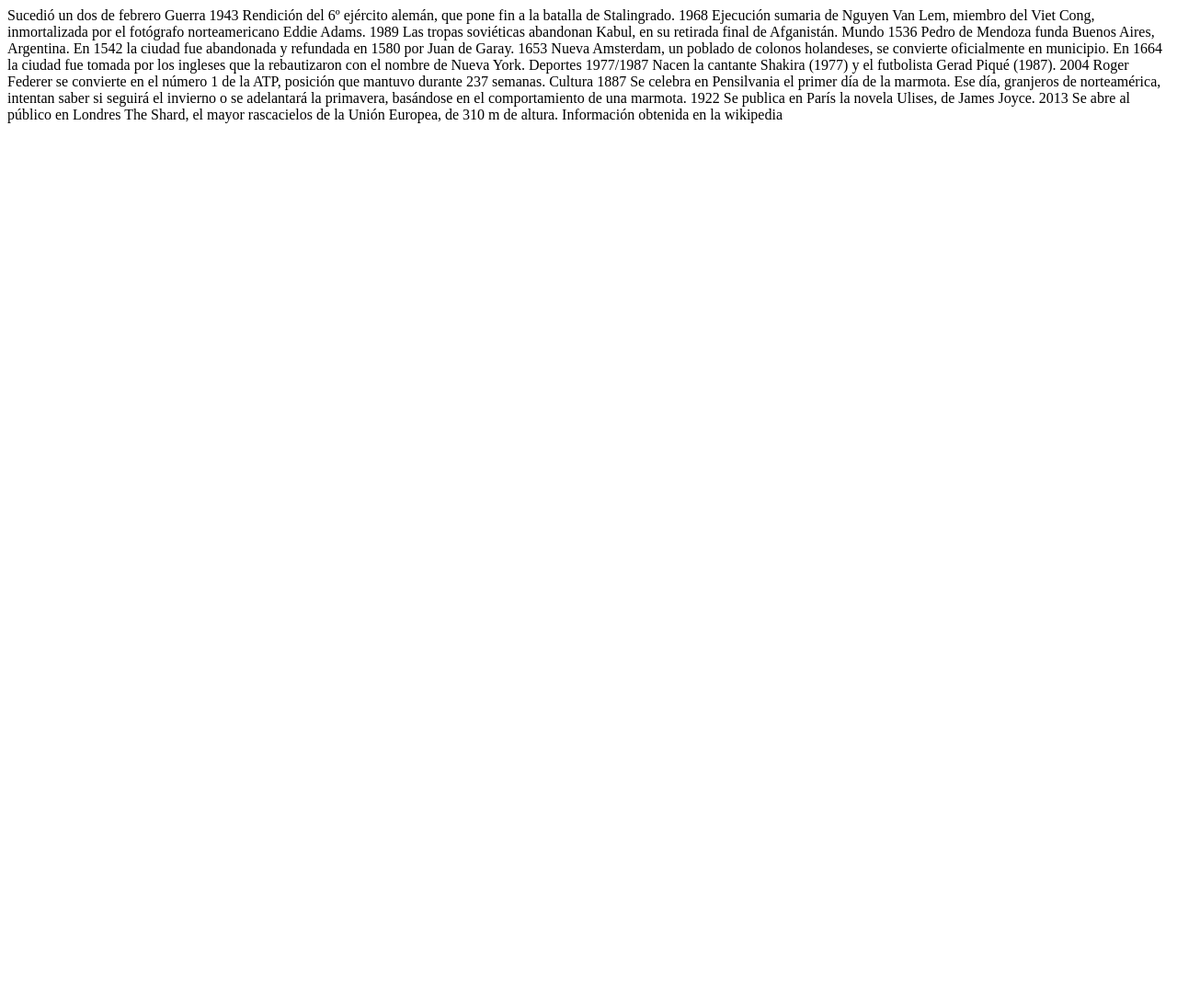
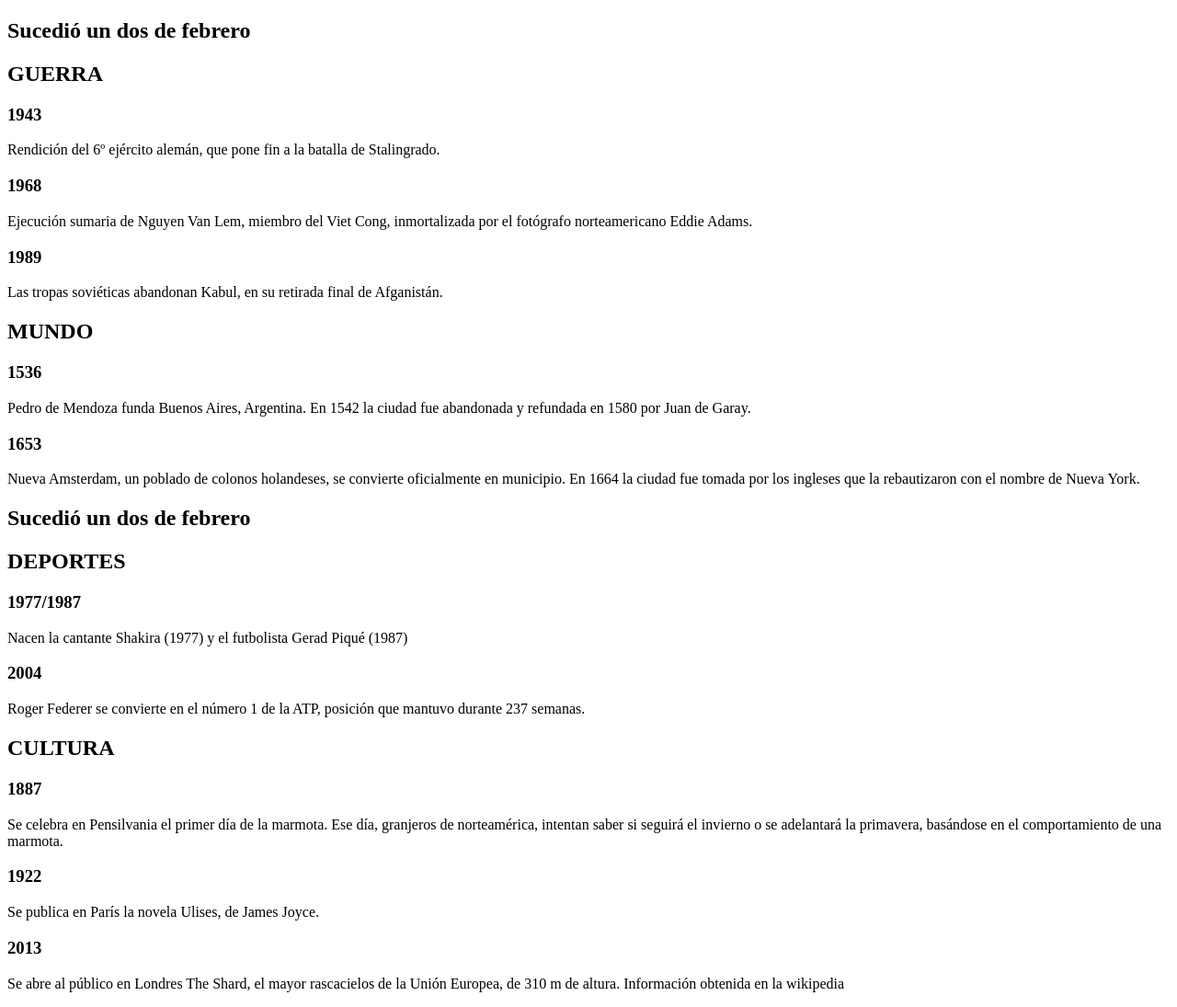
Before and after one commit to LuisCordova/LuisCordova.github.io, a plain HTML site: page lab/practica.html in a window 1280 px wide. Shown: the whole page at 92% size. Before the commit the page ends 800 px from the top, so only its background shows below. Drawn offline with Linux system fonts and the light colour scheme.

Commit message:
probando

```diff
--- a/lab/practica.html
+++ b/lab/practica.html
@@ -7,16 +7,49 @@
     <title>Document</title>
 </head>
 <body>
-    Sucedió un dos de febrero Guerra 1943 Rendición del 6º ejército alemán, que pone fin a la batalla de Stalingrado.
-    1968 Ejecución sumaria de Nguyen Van Lem, miembro del Viet Cong, inmortalizada por el fotógrafo norteamericano Eddie Adams.
-     1989 Las tropas soviéticas abandonan Kabul, en su retirada final de Afganistán. Mundo 1536 Pedro de Mendoza funda Buenos Aires,
-      Argentina. En 1542 la ciudad fue abandonada y refundada en 1580 por Juan de Garay. 1653 Nueva Amsterdam,
-    un poblado de colonos holandeses, se convierte oficialmente en municipio. En 1664 la ciudad fue tomada por
-    los ingleses que la rebautizaron con el nombre de Nueva York. Deportes 1977/1987 Nacen la cantante Shakira (1977) y
-    el futbolista Gerad Piqué (1987). 2004 Roger Federer se convierte en el número 1 de la ATP, posición que mantuvo durante
-    237 semanas. Cultura 1887 Se celebra en Pensilvania el primer día de la marmota. Ese día, granjeros de norteamérica, intentan
-    saber si seguirá el invierno o se adelantará la primavera, basándose en el comportamiento de una marmota. 1922 Se publica en
-    París la novela Ulises, de James Joyce. 2013 Se abre al público en Londres The Shard, el mayor rascacielos de la Unión Europea,
-     de 310 m de altura. Información obtenida en la wikipedia
+        <p class="ColumnaGuerra">
+            <h2>Sucedió un dos de febrero</h2>
+            <h2>GUERRA</h2>
+            <h3>1943</h3>
+            <p>Rendición del 6º ejército alemán, que pone fin a la batalla de Stalingrado.</p>
+            <h3>1968</h3>
+            <p>Ejecución sumaria de Nguyen Van Lem, miembro del Viet Cong, inmortalizada por el fotógrafo norteamericano Eddie Adams.</p>
+            <h3>1989</h3>
+            <p>Las tropas soviéticas abandonan Kabul, en su retirada final de Afganistán.</p>
+            </p>
+
+        <p class="ColumnaMundo">
+                <h2>MUNDO</h2>
+                <h3>1536</h3>
+                <p> Pedro de Mendoza funda Buenos Aires, Argentina.  En 1542 la ciudad fue abandonada y
+                    refundada en 1580 por Juan de Garay.</p>
+                <h3>1653</h3>
+                <p>Nueva Amsterdam, un poblado de colonos holandeses, se convierte oficialmente en municipio.
+                    En 1664 la ciudad fue tomada por los ingleses que la rebautizaron con el nombre de Nueva York.</p>
+
+        </p>
+
+        <p class="ColumDeportes">
+            <h2>Sucedió un dos de febrero</h2>
+            <h2>DEPORTES</h2>
+            <h3>1977/1987</h3>
+            <p>Nacen la cantante Shakira (1977) y el futbolista Gerad Piqué (1987)</p>
+            <h3>2004</h3>
+            <p>Roger Federer se convierte en el número 1 de la ATP, posición que mantuvo durante 237 semanas.</p>
+        </p>
+
+        <p class="ColumCultura">
+                <h2>CULTURA</h2>
+                <h3>1887</h3>
+                <p> Se celebra en Pensilvania el primer día de la marmota. Ese día, granjeros de norteamérica, intentan
+                        saber si seguirá el invierno o se adelantará la primavera, basándose en el comportamiento de una marmota.</p>
+                <h3>1922</h3>
+                <p> Se publica en París la novela Ulises, de James Joyce.</p>
+                <h3>2013</h3>
+                <p>Se abre al público en Londres The Shard, el mayor rascacielos de la Unión Europea,
+                        de 310 m de altura. Información obtenida en la wikipedia</p>
+            </p>
+
+
 </body>
 </html>
```
